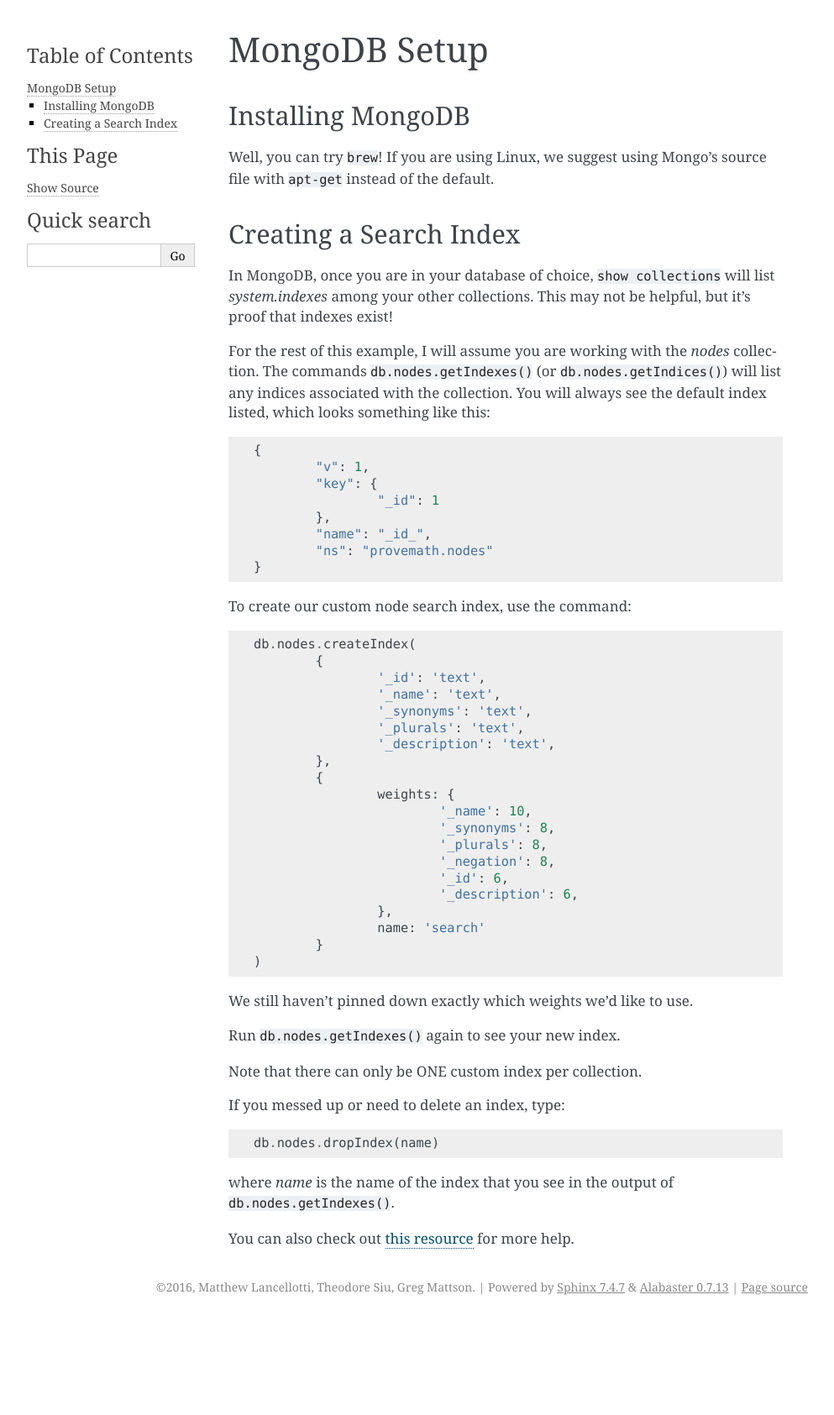
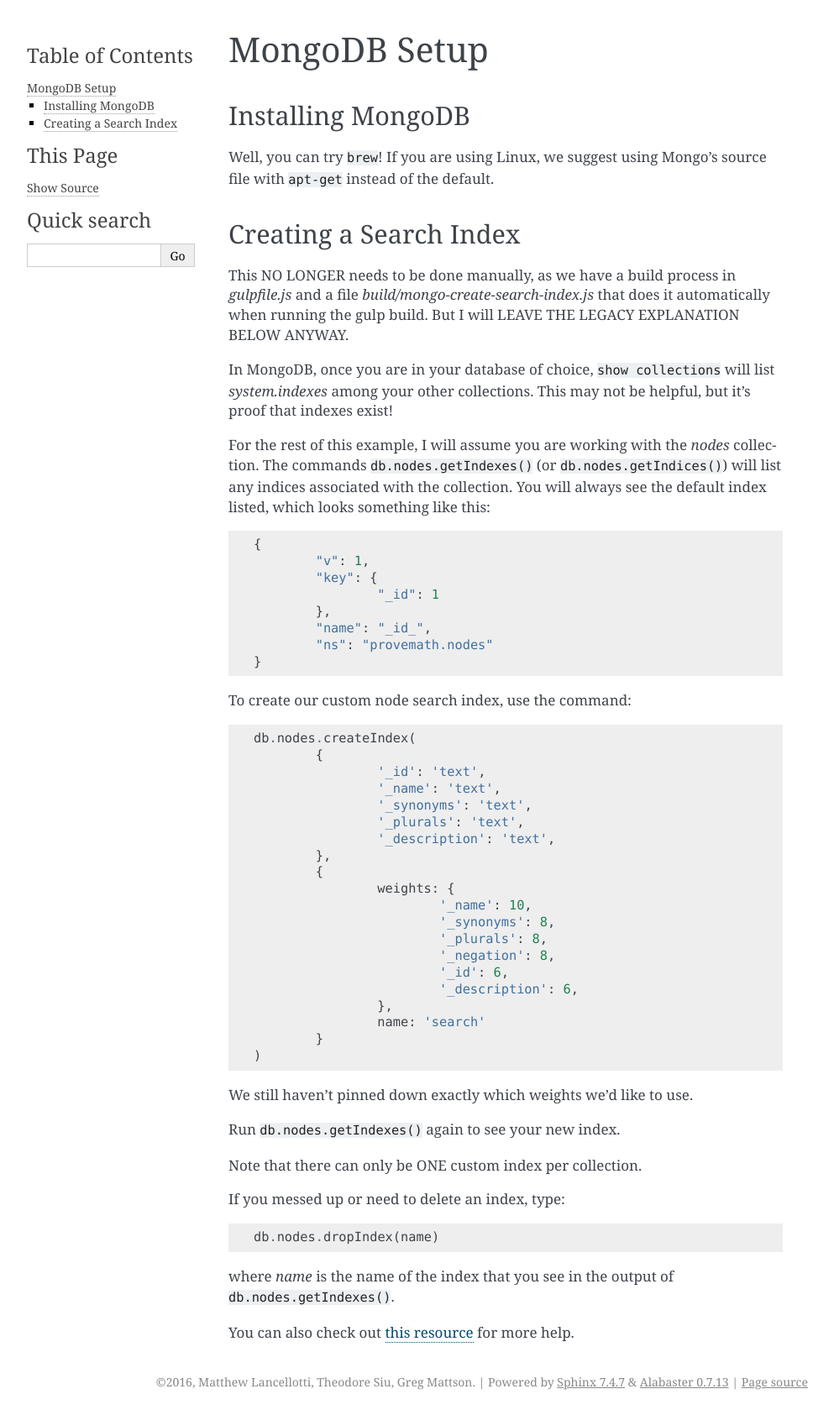
Before and after one commit to MareoRaft/prove-math, a Sphinx documentation site: the page built from docs/source/mongo.rst, in a window 1280 px wide. Shown: the whole page at 84% size, without its empty margins (148-1141 px from the left). Built offline with Sphinx 7.4.7, drawn with Linux system fonts in a browser that asks for light colours; before the commit the page ends 1572 px from its top, so only the background shows below that.

Commit message:
Update mongo.rst

```diff
--- a/docs/source/mongo.rst
+++ b/docs/source/mongo.rst
@@ -10,6 +10,8 @@
 
 Creating a Search Index
 -------------------------------
+This NO LONGER needs to be done manually, as we have a build process in `gulpfile.js` and a file `build/mongo-create-search-index.js` that does it automatically when running the gulp build.  But I will LEAVE THE LEGACY EXPLANATION BELOW ANYWAY.
+
 In MongoDB, once you are in your database of choice, ``show collections`` will list `system.indexes` among your other collections.  This may not be helpful, but it's proof that indexes exist!
 
 For the rest of this example, I will assume you are working with the `nodes` collection.  The commands ``db.nodes.getIndexes()`` (or ``db.nodes.getIndices()``) will list any indices associated with the collection.  You will always see the default index listed, which looks something like this::
```
